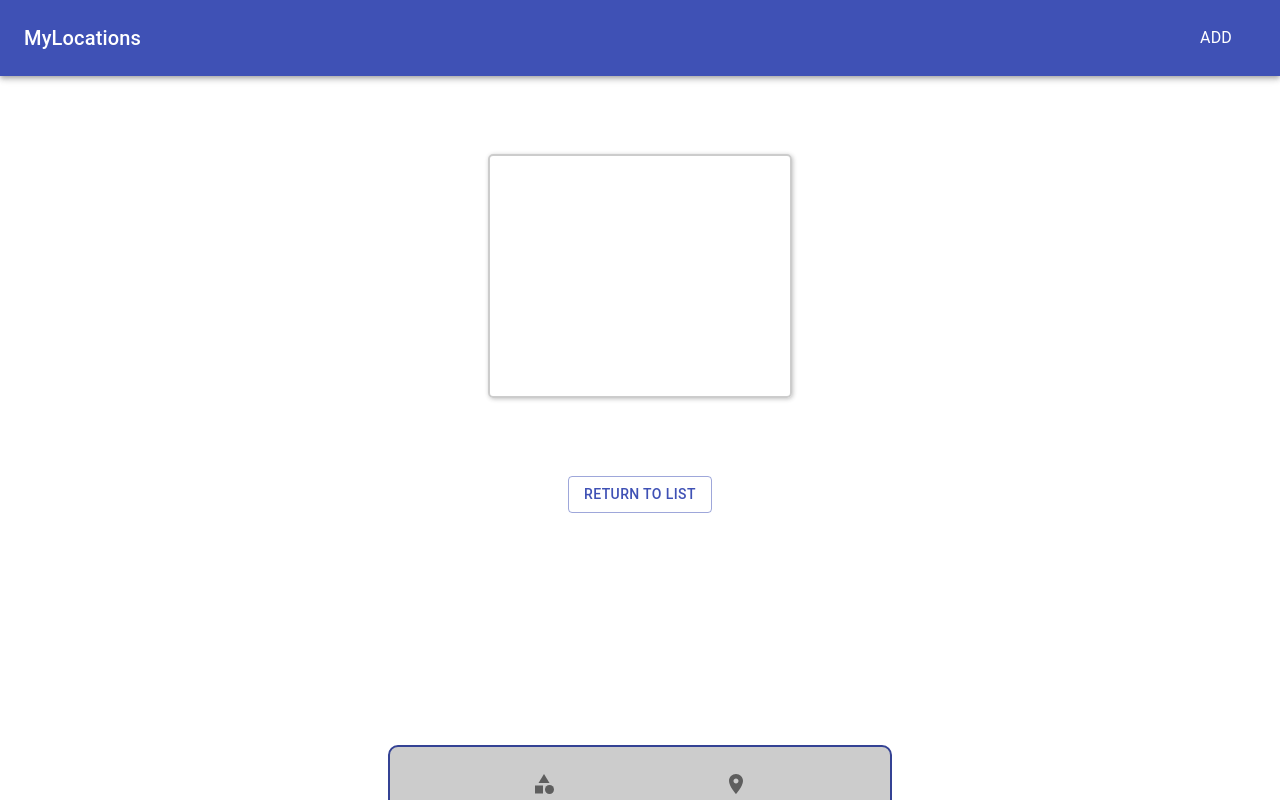
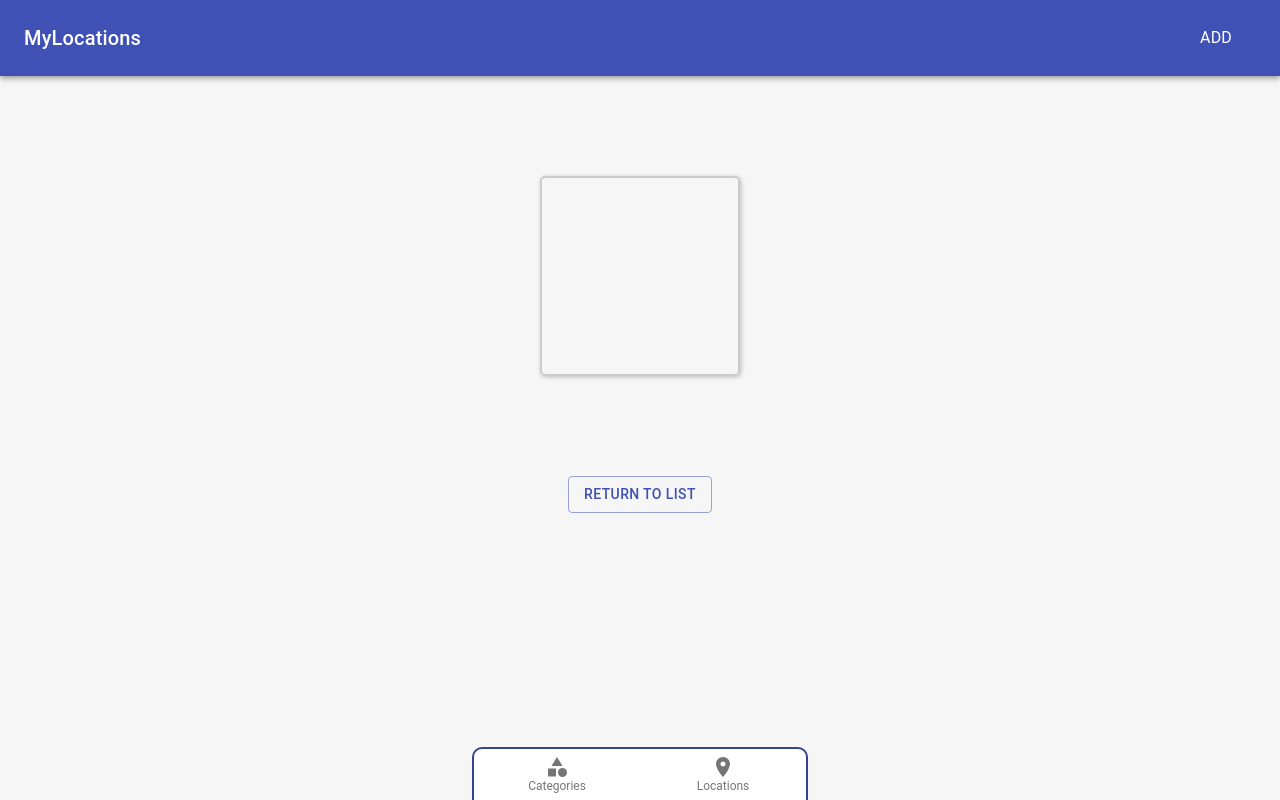
Before and after one commit to EdanDanino/MyLocations, a React (Create React App) app: page /Categories/View/1 in a window 1280 px wide. Built offline with nearby package versions, Linux system fonts and the light colour scheme.

Commit message:
Small changes to size and colors

```diff
--- a/src/Theme/GlobalStyles.ts
+++ b/src/Theme/GlobalStyles.ts
@@ -52,7 +52,7 @@ export default createGlobalStyle`
 		font-family:'Segoe UI', Tahoma, Geneva, Verdana, sans-serif;
 		font-size: ${typography.texts.sizes.medium};
 		color: ${colors.text};
-		background-color: ${colors.backgroundGrey};
+		background-color: ${colors.backgroundGrey} !important;
 	}
 
 	#root {
--- a/src/Theme/colors.ts
+++ b/src/Theme/colors.ts
@@ -15,7 +15,7 @@ const colors = {
   shadeOnTop: "#00000033",
   shadow: "rgba(51, 51, 51, 0.3)",
   overlay: " rgba(0, 0, 0, 0.7)",
-  selected: "red",
+  selected: "#0095ff",
 };
 
 export default colors;
--- a/src/app/components/Footer.tsx
+++ b/src/app/components/Footer.tsx
@@ -18,11 +18,10 @@ const BottomPosition = styled.div`
 `;
 
 const StyledBottomNavigation = styled(BottomNavigation)`
-  width: 500px;
-  background-color: ${({ theme }: { theme: ITheme }) =>
-    theme.colors.lightGrey}!important;
+  width: 336px;
   border-radius: 10px 10px 0 0;
   border: 2px solid ${({ theme }: { theme: ITheme }) => theme.colors.secondary};
+  height: 0;
 `;
 
 const StyledLink = styled(Link)`
@@ -43,6 +42,7 @@ const FooterContent = () => {
   return (
     <StyledBottomNavigation value={value} onChange={handleChange}>
       <BottomNavigationAction
+        showLabel
         label="Categories"
         value="Categories"
         component={StyledLink}
@@ -50,6 +50,7 @@ const FooterContent = () => {
         icon={<CategoryIcon />}
       />
       <BottomNavigationAction
+        showLabel
         label="Locations"
         value="Locations"
         component={StyledLink}
--- a/src/components/Tile.tsx
+++ b/src/components/Tile.tsx
@@ -39,7 +39,6 @@ const Wrapper = styled.div<{ isSelected: boolean; isShaked: boolean }>`
 
 const TileHeader = styled.div`
   padding: 15px 20px 40px;
-  height: 50px;
 `;
 const Title = styled.div`
   text-align: center;
--- a/src/index.tsx
+++ b/src/index.tsx
@@ -7,11 +7,13 @@ import { reduxStore } from "./store";
 import { Provider } from "react-redux";
 import { ThemeProvider } from "styled-components";
 import theme from "./Theme";
+import GlobalStyles from "Theme/GlobalStyles";
 
 ReactDOM.render(
   <React.StrictMode>
     <Provider store={reduxStore.store}>
       <ThemeProvider theme={theme}>
+        <GlobalStyles />
         <App />
       </ThemeProvider>
     </Provider>
--- a/src/store/configureStore.ts
+++ b/src/store/configureStore.ts
@@ -1,5 +1,4 @@
 import { combineReducers, configureStore } from "@reduxjs/toolkit";
-import logger from "redux-logger";
 import { persistReducer, persistStore } from "redux-persist";
 import storage from "redux-persist/lib/storage";
 import thunk from "redux-thunk";
@@ -24,7 +23,7 @@ const persistedReducer = persistReducer(persistConfig, rootReducer);
 
 const store = configureStore({
   reducer: persistedReducer,
-  middleware: [thunk, logger],
+  middleware: [thunk],
 });
 const persistor = persistStore(store);
 
```
